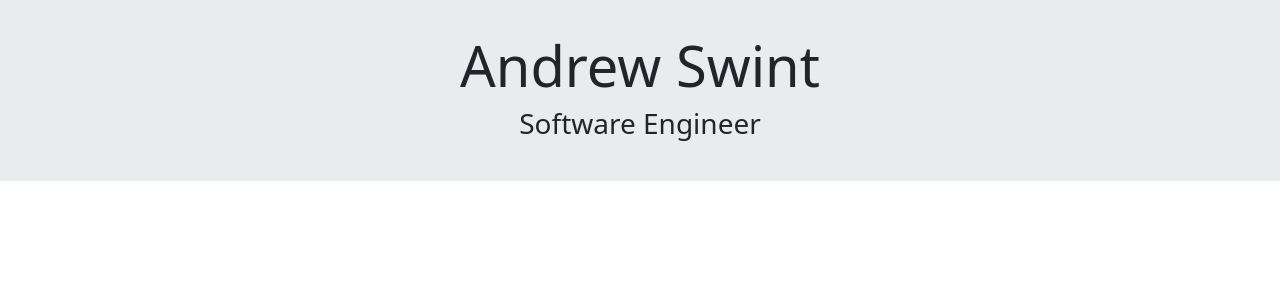
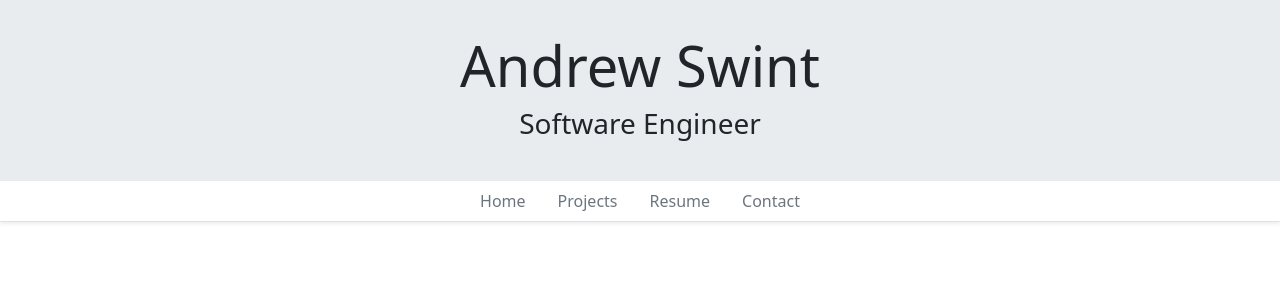
Before and after one commit to andrewswint/portfolioWebsite, an Angular app in the folder AngularPortfolioWebsite/: page / in a window 1280 px wide. Shown: the top 300 px of the page. Built offline with nearby package versions, Linux system fonts and the light colour scheme.

Commit message:
added nav bar

```diff
--- a/AngularPortfolioWebsite/src/app/app.component.html
+++ b/AngularPortfolioWebsite/src/app/app.component.html
@@ -1 +1,4 @@
-<app-header></app-header>
+<div class="shadow-sm">
+  <app-header></app-header>
+  <app-nav></app-nav>
+</div>
--- a/AngularPortfolioWebsite/src/app/app.module.ts
+++ b/AngularPortfolioWebsite/src/app/app.module.ts
@@ -5,9 +5,10 @@
 import { AppComponent } from './app.component';
 import { BrowserAnimationsModule } from '@angular/platform-browser/animations';
 import { HeaderComponent } from './header/header.component';
+import { NavComponent } from './nav/nav.component';
 
 @NgModule({
-  declarations: [AppComponent, HeaderComponent],
+  declarations: [AppComponent, HeaderComponent, NavComponent],
   imports: [BrowserModule, AppRoutingModule, BrowserAnimationsModule],
   providers: [],
   bootstrap: [AppComponent],
--- /dev/null
+++ b/AngularPortfolioWebsite/src/app/nav/nav.component.html
@@ -0,0 +1,18 @@
+<nav class="navbar-expand-md border-bottom mb-3">
+  <div class="container">
+    <ul class="nav justify-content-center">
+      <li class="nav-item">
+        <a class="nav-link text-secondary">Home</a>
+      </li>
+      <li class="nav-item">
+        <a class="nav-link text-secondary">Projects</a>
+      </li>
+      <li class="nav-item">
+        <a class="nav-link text-secondary">Resume</a>
+      </li>
+      <li class="nav-item">
+        <a class="nav-link text-secondary">Contact</a>
+      </li>
+    </ul>
+  </div>
+</nav>
```
Also changed, not shown: AngularPortfolioWebsite/src/app/nav/nav.component.ts (added, +10 -0 lines), AngularPortfolioWebsite/src/app/nav/nav.component.css (added).
